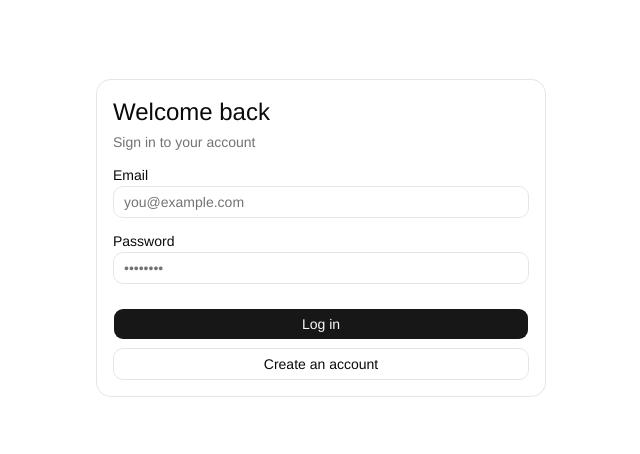
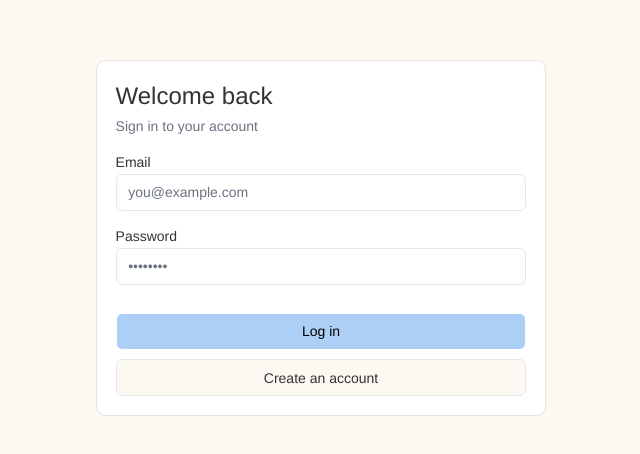
Before and after one commit to hack4impact/mcld-project, a Next.js app: page /login in a window 1280 px wide. Shown: the part 162-616 px from the top of the page, without its empty margins (319-959 px from the left). Built offline with nearby package versions, Linux system fonts and the light colour scheme.

Commit message:
feat(app): colors and sidebar

```diff
--- a/app/globals.css
+++ b/app/globals.css
@@ -7,8 +7,8 @@
 @theme inline {
   --color-background: var(--background);
   --color-foreground: var(--foreground);
-  --font-sans: "Helvetica", "Arial", sans-serif;
-  --font-mono: ui-monospace, monospace;
+  --font-sans: Poppins, ui-sans-serif, sans-serif, system-ui;
+  --font-mono: JetBrains Mono, monospace;
   --font-heading: "Helvetica", "Arial", sans-serif;
   --color-sidebar-ring: var(--sidebar-ring);
   --color-sidebar-border: var(--sidebar-border);
@@ -46,75 +46,142 @@
   --radius-2xl: calc(var(--radius) * 1.8);
   --radius-3xl: calc(var(--radius) * 2.2);
   --radius-4xl: calc(var(--radius) * 2.6);
+  --font-serif: Source Serif 4, serif;
+  --radius: 0.375rem;
+  --tracking-tighter: calc(var(--tracking-normal) - 0.05em);
+  --tracking-tight: calc(var(--tracking-normal) - 0.025em);
+  --tracking-wide: calc(var(--tracking-normal) + 0.025em);
+  --tracking-wider: calc(var(--tracking-normal) + 0.05em);
+  --tracking-widest: calc(var(--tracking-normal) + 0.1em);
+  --tracking-normal: var(--tracking-normal);
+  --shadow-2xl: var(--shadow-2xl);
+  --shadow-xl: var(--shadow-xl);
+  --shadow-lg: var(--shadow-lg);
+  --shadow-md: var(--shadow-md);
+  --shadow: var(--shadow);
+  --shadow-sm: var(--shadow-sm);
+  --shadow-xs: var(--shadow-xs);
+  --shadow-2xs: var(--shadow-2xs);
+  --spacing: var(--spacing);
+  --letter-spacing: var(--letter-spacing);
+  --shadow-offset-y: var(--shadow-offset-y);
+  --shadow-offset-x: var(--shadow-offset-x);
+  --shadow-spread: var(--shadow-spread);
+  --shadow-blur: var(--shadow-blur);
+  --shadow-opacity: var(--shadow-opacity);
+  --color-shadow-color: var(--shadow-color);
+  --color-destructive-foreground: var(--destructive-foreground);
 }
 
 :root {
-  --background: oklch(1 0 0);
-  --foreground: oklch(0.145 0 0);
-  --card: oklch(1 0 0);
-  --card-foreground: oklch(0.145 0 0);
-  --popover: oklch(1 0 0);
-  --popover-foreground: oklch(0.145 0 0);
-  --primary: oklch(0.205 0 0);
-  --primary-foreground: oklch(0.985 0 0);
-  --secondary: oklch(0.97 0 0);
-  --secondary-foreground: oklch(0.205 0 0);
-  --muted: oklch(0.97 0 0);
-  --muted-foreground: oklch(0.556 0 0);
-  --accent: oklch(0.97 0 0);
-  --accent-foreground: oklch(0.205 0 0);
-  --destructive: oklch(0.577 0.245 27.325);
-  --border: oklch(0.922 0 0);
-  --input: oklch(0.922 0 0);
-  --ring: oklch(0.708 0 0);
-  --chart-1: oklch(0.87 0 0);
-  --chart-2: oklch(0.556 0 0);
-  --chart-3: oklch(0.439 0 0);
-  --chart-4: oklch(0.371 0 0);
-  --chart-5: oklch(0.269 0 0);
-  --radius: 0.625rem;
-  --sidebar: oklch(0.985 0 0);
-  --sidebar-foreground: oklch(0.145 0 0);
-  --sidebar-primary: oklch(0.205 0 0);
-  --sidebar-primary-foreground: oklch(0.985 0 0);
-  --sidebar-accent: oklch(0.97 0 0);
-  --sidebar-accent-foreground: oklch(0.205 0 0);
-  --sidebar-border: oklch(0.922 0 0);
-  --sidebar-ring: oklch(0.708 0 0);
+  --background: oklch(0.9825 0.0098 87.4700);
+  --foreground: oklch(0.3211 0 0);
+  --card: oklch(1.0000 0 0);
+  --card-foreground: oklch(0.3211 0 0);
+  --popover: oklch(1.0000 0 0);
+  --popover-foreground: oklch(0.3211 0 0);
+  --primary: oklch(0.8426 0.0646 251.4359);
+  --primary-foreground: oklch(0 0 0);
+  --secondary: oklch(0.9125 0.1380 99.6725);
+  --secondary-foreground: oklch(0.3092 0 0);
+  --muted: oklch(0.9846 0.0017 247.8389);
+  --muted-foreground: oklch(0.5510 0.0234 264.3637);
+  --accent: oklch(0.9514 0.0250 236.8242);
+  --accent-foreground: oklch(0.3791 0.1378 265.5222);
+  --destructive: oklch(0.6368 0.2078 25.3313);
+  --border: oklch(0.9276 0.0058 264.5313);
+  --input: oklch(0.9276 0.0058 264.5313);
+  --ring: oklch(0.6231 0.1880 259.8145);
+  --chart-1: oklch(0.6231 0.1880 259.8145);
+  --chart-2: oklch(0.5461 0.2152 262.8809);
+  --chart-3: oklch(0.4882 0.2172 264.3763);
+  --chart-4: oklch(0.4244 0.1809 265.6377);
+  --chart-5: oklch(0.3791 0.1378 265.5222);
+  --radius: 0.375rem;
+  --sidebar: oklch(0.8426 0.0646 251.4359);
+  --sidebar-foreground: oklch(0 0 0);
+  --sidebar-primary: oklch(0.6231 0.1880 259.8145);
+  --sidebar-primary-foreground: oklch(1.0000 0 0);
+  --sidebar-accent: oklch(0.9514 0.0250 236.8242);
+  --sidebar-accent-foreground: oklch(0.3791 0.1378 265.5222);
+  --sidebar-border: oklch(0.9276 0.0058 264.5313);
+  --sidebar-ring: oklch(0.6231 0.1880 259.8145);
+  --destructive-foreground: oklch(1.0000 0 0);
+  --font-sans: Poppins, ui-sans-serif, sans-serif, system-ui;
+  --font-serif: Source Serif 4, serif;
+  --font-mono: JetBrains Mono, monospace;
+  --shadow-color: oklch(0 0 0);
+  --shadow-opacity: 0.1;
+  --shadow-blur: 3px;
+  --shadow-spread: 0px;
+  --shadow-offset-x: 0;
+  --shadow-offset-y: 1px;
+  --letter-spacing: 0em;
+  --spacing: 0.29rem;
+  --shadow-2xs: 0 1px 3px 0px hsl(0 0% 0% / 0.05);
+  --shadow-xs: 0 1px 3px 0px hsl(0 0% 0% / 0.05);
+  --shadow-sm: 0 1px 3px 0px hsl(0 0% 0% / 0.10), 0 1px 2px -1px hsl(0 0% 0% / 0.10);
+  --shadow: 0 1px 3px 0px hsl(0 0% 0% / 0.10), 0 1px 2px -1px hsl(0 0% 0% / 0.10);
+  --shadow-md: 0 1px 3px 0px hsl(0 0% 0% / 0.10), 0 2px 4px -1px hsl(0 0% 0% / 0.10);
+  --shadow-lg: 0 1px 3px 0px hsl(0 0% 0% / 0.10), 0 4px 6px -1px hsl(0 0% 0% / 0.10);
+  --shadow-xl: 0 1px 3px 0px hsl(0 0% 0% / 0.10), 0 8px 10px -1px hsl(0 0% 0% / 0.10);
+  --shadow-2xl: 0 1px 3px 0px hsl(0 0% 0% / 0.25);
+  --tracking-normal: 0em;
 }
 
 .dark {
-  --background: oklch(0.145 0 0);
-  --foreground: oklch(0.985 0 0);
-  --card: oklch(0.205 0 0);
-  --card-foreground: oklch(0.985 0 0);
-  --popover: oklch(0.205 0 0);
-  --popover-foreground: oklch(0.985 0 0);
-  --primary: oklch(0.922 0 0);
-  --primary-foreground: oklch(0.205 0 0);
-  --secondary: oklch(0.269 0 0);
-  --secondary-foreground: oklch(0.985 0 0);
-  --muted: oklch(0.269 0 0);
-  --muted-foreground: oklch(0.708 0 0);
-  --accent: oklch(0.269 0 0);
-  --accent-foreground: oklch(0.985 0 0);
-  --destructive: oklch(0.704 0.191 22.216);
-  --border: oklch(1 0 0 / 10%);
-  --input: oklch(1 0 0 / 15%);
-  --ring: oklch(0.556 0 0);
-  --chart-1: oklch(0.87 0 0);
-  --chart-2: oklch(0.556 0 0);
-  --chart-3: oklch(0.439 0 0);
-  --chart-4: oklch(0.371 0 0);
-  --chart-5: oklch(0.269 0 0);
-  --sidebar: oklch(0.205 0 0);
-  --sidebar-foreground: oklch(0.985 0 0);
-  --sidebar-primary: oklch(0.488 0.243 264.376);
-  --sidebar-primary-foreground: oklch(0.985 0 0);
-  --sidebar-accent: oklch(0.269 0 0);
-  --sidebar-accent-foreground: oklch(0.985 0 0);
-  --sidebar-border: oklch(1 0 0 / 10%);
-  --sidebar-ring: oklch(0.556 0 0);
+  --background: oklch(0.2046 0 0);
+  --foreground: oklch(0.9219 0 0);
+  --card: oklch(0.2686 0 0);
+  --card-foreground: oklch(0.9219 0 0);
+  --popover: oklch(0.2686 0 0);
+  --popover-foreground: oklch(0.9219 0 0);
+  --primary: oklch(0.6231 0.1880 259.8145);
+  --primary-foreground: oklch(1.0000 0 0);
+  --secondary: oklch(0.2686 0 0);
+  --secondary-foreground: oklch(0.9219 0 0);
+  --muted: oklch(0.2393 0 0);
+  --muted-foreground: oklch(0.7155 0 0);
+  --accent: oklch(0.3791 0.1378 265.5222);
+  --accent-foreground: oklch(0.8823 0.0571 254.1284);
+  --destructive: oklch(0.6368 0.2078 25.3313);
+  --border: oklch(0.3715 0 0);
+  --input: oklch(0.3715 0 0);
+  --ring: oklch(0.6231 0.1880 259.8145);
+  --chart-1: oklch(0.7137 0.1434 254.6240);
+  --chart-2: oklch(0.6231 0.1880 259.8145);
+  --chart-3: oklch(0.5461 0.2152 262.8809);
+  --chart-4: oklch(0.4882 0.2172 264.3763);
+  --chart-5: oklch(0.4244 0.1809 265.6377);
+  --sidebar: oklch(0.2046 0 0);
+  --sidebar-foreground: oklch(0.9219 0 0);
+  --sidebar-primary: oklch(0.6231 0.1880 259.8145);
+  --sidebar-primary-foreground: oklch(1.0000 0 0);
+  --sidebar-accent: oklch(0.3791 0.1378 265.5222);
+  --sidebar-accent-foreground: oklch(0.8823 0.0571 254.1284);
+  --sidebar-border: oklch(0.3715 0 0);
+  --sidebar-ring: oklch(0.6231 0.1880 259.8145);
+  --destructive-foreground: oklch(1.0000 0 0);
+  --radius: 0.375rem;
+  --font-sans: Poppins, ui-sans-serif, sans-serif, system-ui;
+  --font-serif: Source Serif 4, serif;
+  --font-mono: JetBrains Mono, monospace;
+  --shadow-color: oklch(0 0 0);
+  --shadow-opacity: 0.1;
+  --shadow-blur: 3px;
+  --shadow-spread: 0px;
+  --shadow-offset-x: 0;
+  --shadow-offset-y: 1px;
+  --letter-spacing: 0em;
+  --spacing: 0.29rem;
+  --shadow-2xs: 0 1px 3px 0px hsl(0 0% 0% / 0.05);
+  --shadow-xs: 0 1px 3px 0px hsl(0 0% 0% / 0.05);
+  --shadow-sm: 0 1px 3px 0px hsl(0 0% 0% / 0.10), 0 1px 2px -1px hsl(0 0% 0% / 0.10);
+  --shadow: 0 1px 3px 0px hsl(0 0% 0% / 0.10), 0 1px 2px -1px hsl(0 0% 0% / 0.10);
+  --shadow-md: 0 1px 3px 0px hsl(0 0% 0% / 0.10), 0 2px 4px -1px hsl(0 0% 0% / 0.10);
+  --shadow-lg: 0 1px 3px 0px hsl(0 0% 0% / 0.10), 0 4px 6px -1px hsl(0 0% 0% / 0.10);
+  --shadow-xl: 0 1px 3px 0px hsl(0 0% 0% / 0.10), 0 8px 10px -1px hsl(0 0% 0% / 0.10);
+  --shadow-2xl: 0 1px 3px 0px hsl(0 0% 0% / 0.25);
 }
 
 @layer base {
@@ -123,6 +190,7 @@
   }
   body {
     @apply bg-background text-foreground;
+    letter-spacing: var(--tracking-normal);
   }
   html {
     @apply font-sans;
--- /dev/null
+++ b/components/app-sidebar.tsx
@@ -0,0 +1,89 @@
+"use client";
+
+import { usePathname } from "next/navigation";
+import Link from "next/link";
+import {
+   LayoutGrid,
+   BookOpen,
+   Users,
+   CreditCard,
+   MonitorSmartphone,
+} from "lucide-react";
+import {
+   Sidebar,
+   SidebarContent,
+   SidebarFooter,
+   SidebarGroup,
+   SidebarGroupContent,
+   SidebarHeader,
+   SidebarMenu,
+   SidebarMenuButton,
+   SidebarMenuItem,
+   SidebarTrigger,
+} from "@/components/ui/sidebar";
+import Image from "next/image";
+import { cn } from "@/lib/utils";
+
+const navItems = [
+   { title: "OVERVIEW", href: "/", icon: LayoutGrid },
+   { title: "SERVICES", href: "/services", icon: BookOpen },
+   { title: "USERS", href: "/users", icon: Users },
+   { title: "PAYMENTS", href: "/payments", icon: CreditCard },
+   { title: "MEMBERSHIPS", href: "/memberships", icon: MonitorSmartphone },
+];
+
+export function AppSidebar({
+   className,
+   ...props
+}: React.ComponentProps<typeof Sidebar>) {
+   const pathname = usePathname();
+
+   return (
+      <Sidebar
+         variant="floating"
+         collapsible="icon"
+         className={cn("data-[side=left]:left-3 inset-y-3 h-auto", className)}
+         {...props}
+      >
+         <SidebarHeader className="flex flex-row items-center gap-2 px-4 group-data-[collapsible=icon]:justify-center group-data-[collapsible=icon]:border-b group-data-[collapsible=icon]:border-b-gray-700">
+            <div className="flex min-w-0 items-center gap-2 group-data-[collapsible=icon]:hidden">
+               <Image src="/logo.png" alt="Logo" width={200} height={200} />
+            </div>
+            <SidebarTrigger className="ml-auto group-data-[collapsible=icon]:m-0 group-data-[collapsible=icon]:size-8 group-data-[collapsible=icon]:flex" />
+         </SidebarHeader>
+         <SidebarContent>
+            <SidebarGroup>
+               <SidebarGroupContent>
+                  <SidebarMenu className="gap-1">
+                     {navItems.map((item) => {
+                        const isActive = pathname === item.href;
+                        return (
+                           <SidebarMenuItem key={item.title}>
+                              <SidebarMenuButton
+                                 asChild
+                                 isActive={isActive}
+                                 size="sm"
+                                 className={
+                                    isActive
+                                       ? "border-l-3 border-yellow-400 font-semibold"
+                                       : ""
+                                 }
+                              >
+                                 <Link href={item.href}>
+                                    <item.icon className="h-5 w-5" />
+                                    <span className="text-sm font-medium tracking-wide">
+                                       {item.title}
+                                    </span>
+                                 </Link>
+                              </SidebarMenuButton>
+                           </SidebarMenuItem>
+                        );
+                     })}
+                  </SidebarMenu>
+               </SidebarGroupContent>
+            </SidebarGroup>
+         </SidebarContent>
+         <SidebarFooter></SidebarFooter>
+      </Sidebar>
+   );
+}
```
Also changed, not shown: public/logo.png (added).
